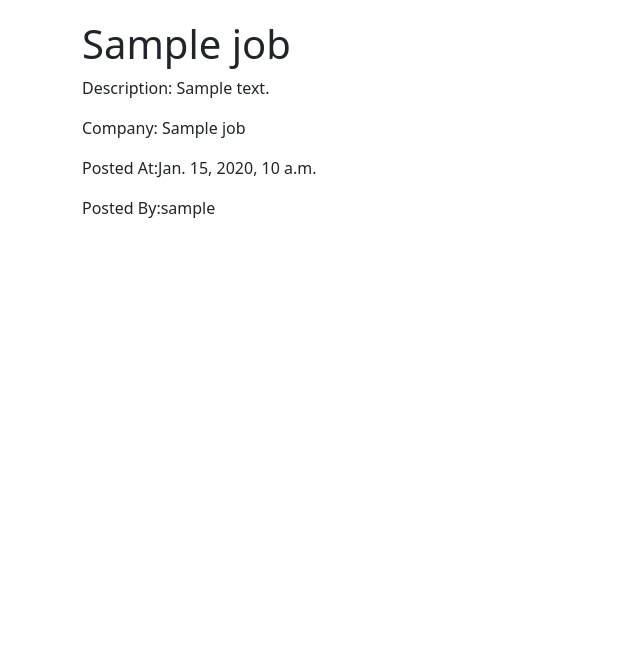
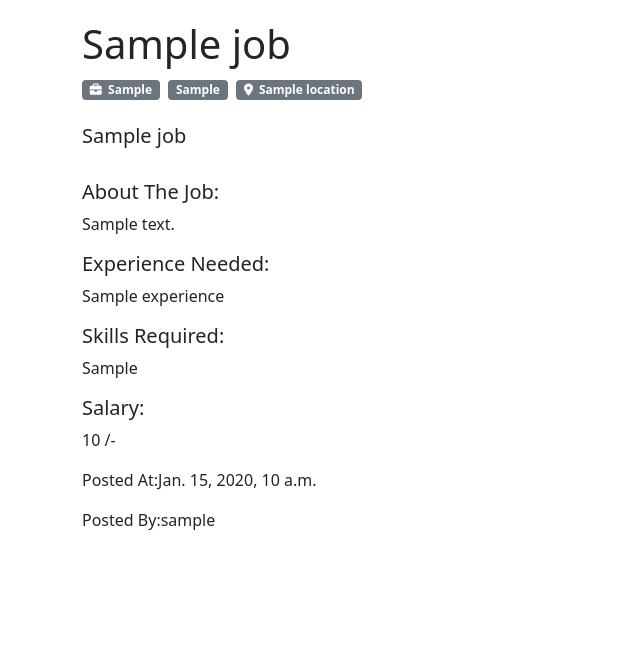
Before and after one commit to RaGuL-26/Jobmatrix, a Django app: template templates/jobdetail.html in a window 1280 px wide. Shown: the part 56-716 px from the top of the page, without its empty margins (0-640 px from the left). Run offline with Django 5.2, Linux system fonts and the light colour scheme; the template is opened without the code that fills it: most values are stand-ins (such as "Sample title", 1, 10 or a date in 2020); some libraries are stand-ins or nearby versions.

Commit message:
debug false again

```diff
--- a/myportal/depo.py
+++ b/myportal/depo.py
@@ -6,7 +6,7 @@ from .settings import *
 
 BASE_DIR = Path(__file__).resolve().parent.parent
 
-ALLOWED_HOSTS = ['jobmatrix.onrender.com']
+ALLOWED_HOSTS = ['jobmatrix.onrender.com','127.0.0.1']
 
 DEBUG = False
 
--- a/templates/jobdetail.html
+++ b/templates/jobdetail.html
@@ -3,8 +3,17 @@
 {% block content %}
 <div class="container">
     <h1>{{ job.title }}</h1>
-    <p>Description: {{ job.description }}</p>
-    <p>Company: {{ job.company_name }}</p>
+    <span class="badge bg-secondary"><i class="fa-solid fa-briefcase"></i>&nbsp;&nbsp;{{ job.job_type }}</span>&nbsp;&nbsp;<span class="badge bg-secondary">{{ job.employment_type }}</span>&nbsp;&nbsp;<span class="badge bg-secondary"><i class="fa-solid fa-location-dot">&nbsp;&nbsp;</i>{{ job.location }}</span><br><br>
+    <h5>{{job.company_name}}</h5>
+    <br>
+    <h5>About The Job:</h5>
+    <p>{{ job.description }}</p>
+    <h5>Experience Needed:</h5>
+    <p>{{job.experience}}</p>
+    <h5>Skills Required:</h5>
+    <p>{{job.skills_required}}</p>
+    <h5>Salary:</h5>
+    <p>{{job.salary}} /-</p>
     <p>Posted At:{{ job.created_at }}</p>
     <p>Posted By:{{ job.user.username }}</p>
     {% if user.user_type == 'Jobseeker' %}
```
